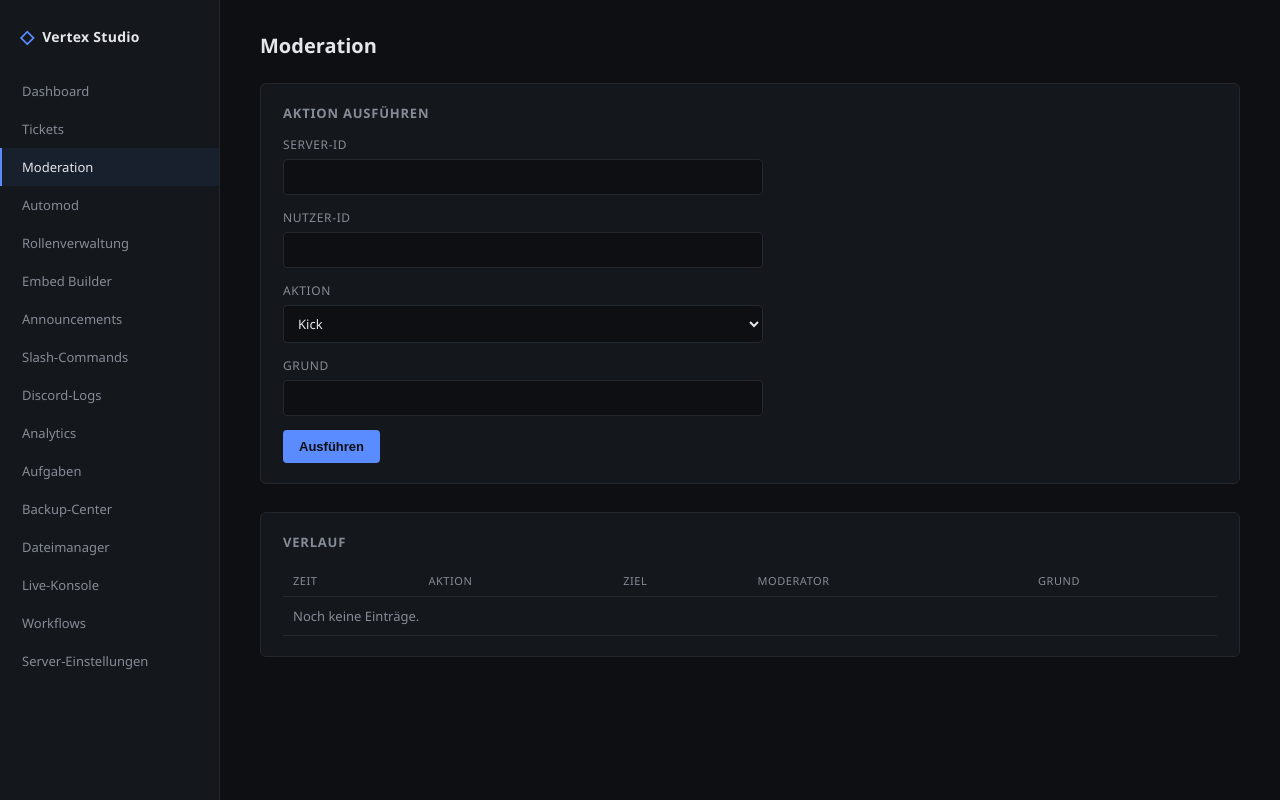
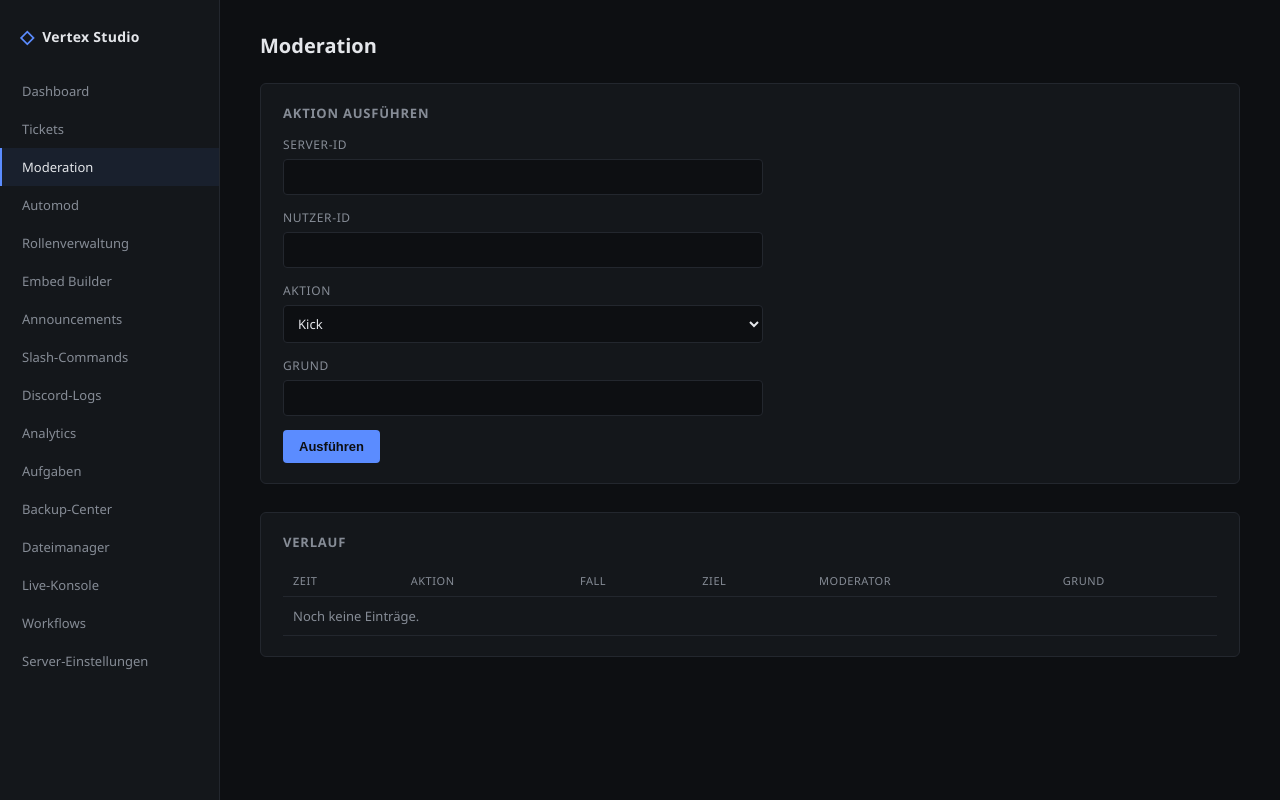
Before and after one commit to GamerMax004/Vertex-Studio, a Flask app: page /moderation in a window 1280 px wide. Run offline with Flask 3, Linux system fonts and the light colour scheme; parts of the project's set-up code (start-up, migrations or seed data) failed here and were passed over.

Commit message:
Add files via upload

```diff
--- a/web/templates/moderation.html
+++ b/web/templates/moderation.html
@@ -31,18 +31,19 @@
   <section class="panel">
     <h2>Verlauf</h2>
     <table class="data-table">
-      <thead><tr><th>Zeit</th><th>Aktion</th><th>Ziel</th><th>Moderator</th><th>Grund</th></tr></thead>
+      <thead><tr><th>Zeit</th><th>Aktion</th><th>Fall</th><th>Ziel</th><th>Moderator</th><th>Grund</th></tr></thead>
       <tbody>
         {% for entry in log %}
           <tr>
             <td class="mono">{{ entry.timestamp[:16].replace('T', ' ') }}</td>
             <td>{{ entry.action }}</td>
+            <td class="mono">{{ entry.case_id or '–' }}</td>
             <td>{{ entry.target }}</td>
             <td>{{ entry.moderator }}</td>
             <td>{{ entry.reason }}</td>
           </tr>
         {% else %}
-          <tr><td colspan="5" class="empty">Noch keine Einträge.</td></tr>
+          <tr><td colspan="6" class="empty">Noch keine Einträge.</td></tr>
         {% endfor %}
       </tbody>
     </table>
```
